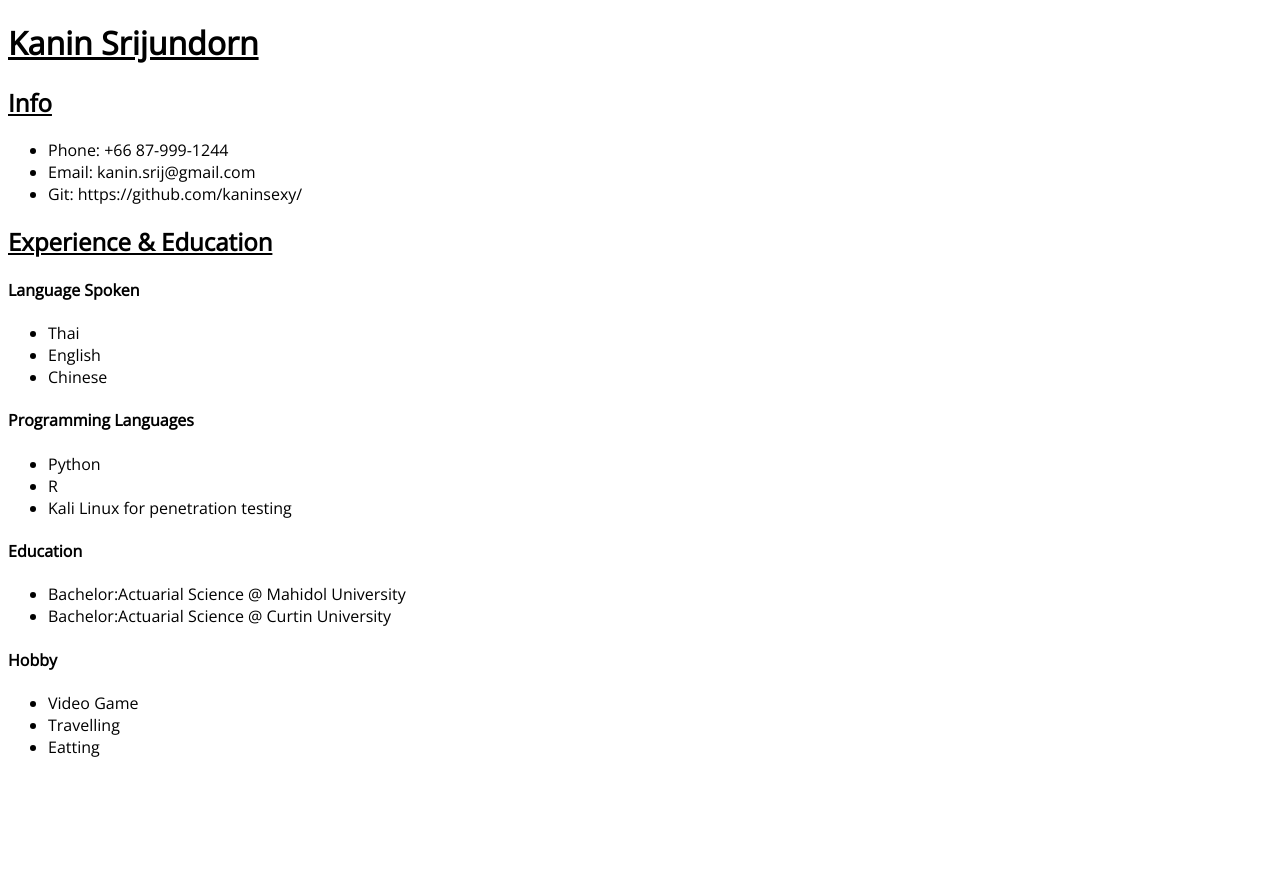
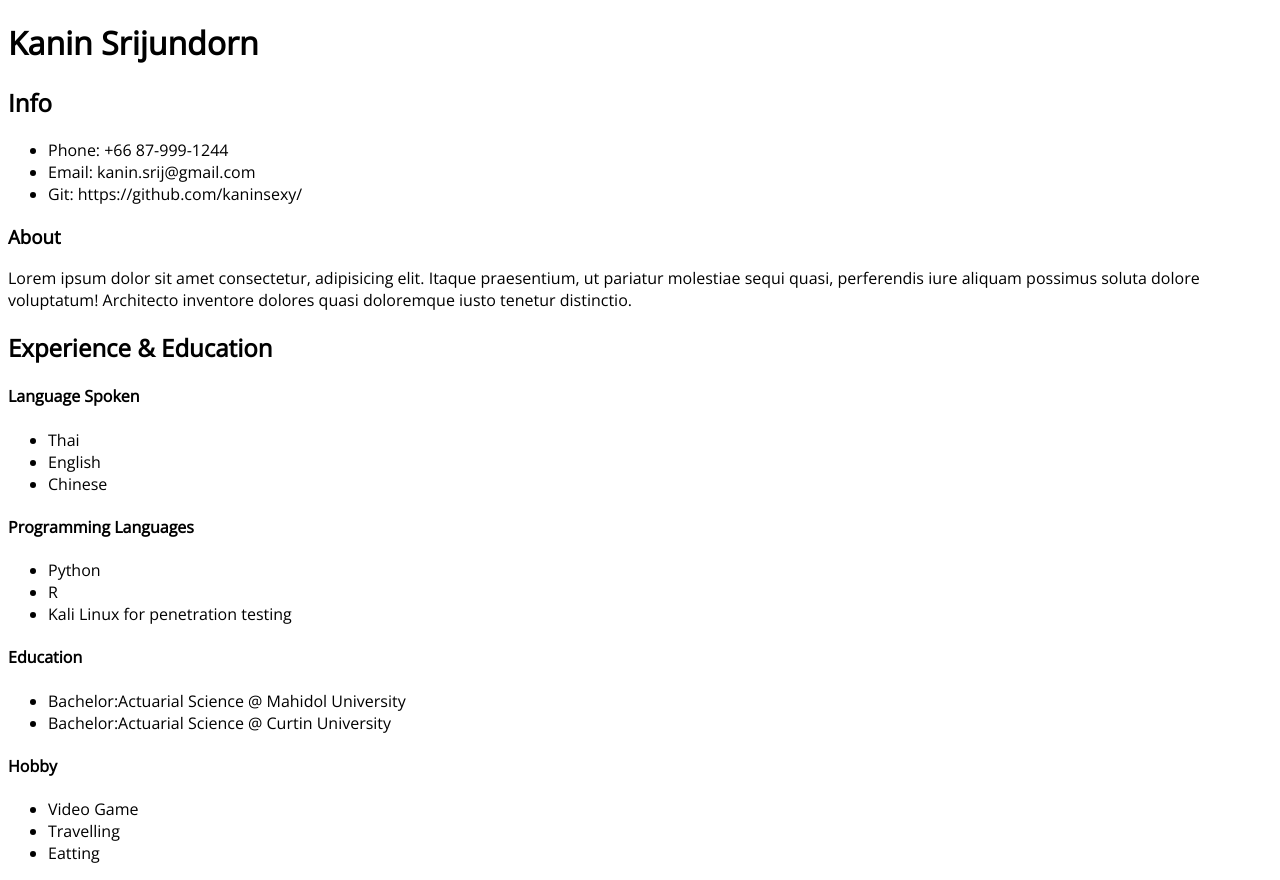
Before and after one commit to kaninsexy/resume, a plain HTML site: page index.html in a window 1280 px wide. Before the commit the page ends 800 px from the top, so only its background shows below. Drawn offline with nearby package versions, Linux system fonts and the light colour scheme.

Commit message:
change dec

```diff
--- a/index.css
+++ b/index.css
@@ -1,14 +1,9 @@
-body {
+body,
+#information,
+#experience,
+#name,
+p {
   font-family: 'Open Sans', sans-serif;
-}
-#information {
-  text-decoration: underline;
-}
-#experience {
-  text-decoration: underline;
-}
-#name {
-  text-decoration: underline;
 }
 a {
   text-decoration: none;
--- a/index.html
+++ b/index.html
@@ -28,6 +28,13 @@
         </li>
       </ul>
     </div>
+    <h3>About</h3>
+    <p>
+      Lorem ipsum dolor sit amet consectetur, adipisicing elit. Itaque
+      praesentium, ut pariatur molestiae sequi quasi, perferendis iure aliquam
+      possimus soluta dolore voluptatum! Architecto inventore dolores quasi
+      doloremque iusto tenetur distinctio.
+    </p>
     <h2 id="experience">Experience & Education</h2>
     <div>
       <h4>Language Spoken</h4>
```
